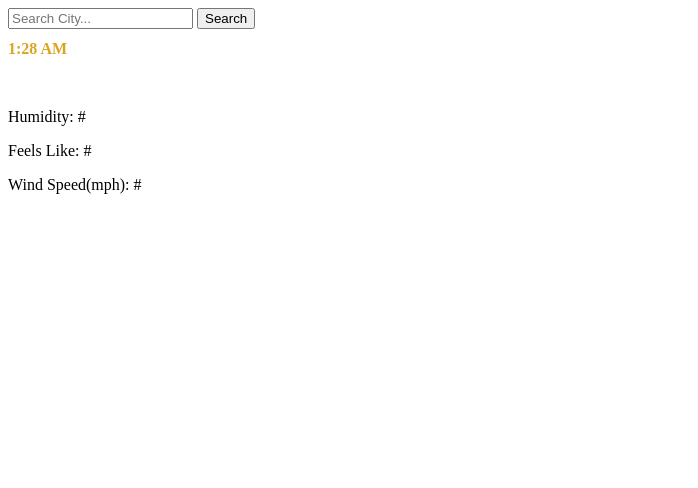
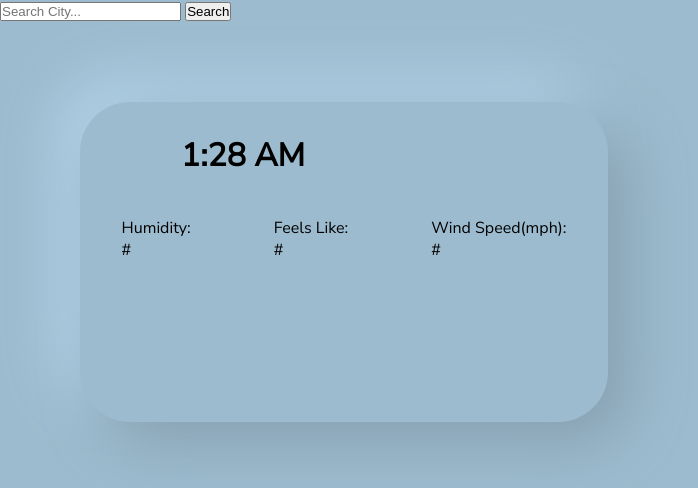
Before and after one commit to JasonGeee/weather-app, a website built with webpack: page src/template.html in a window 1280 px wide. Shown: the whole page, without its empty margins (0-698 px from the left). Built offline with nearby package versions, Linux system fonts and the light colour scheme; no server answers.

Commit message:
styled main weather card

```diff
--- a/src/index.js
+++ b/src/index.js
@@ -54,8 +54,9 @@ setInterval(() => {
     const hour = dates.getHours();
     const hour12Format = hour >= 13 ? hour - 12 : hour;
     const am_pm = hour >= 12 ? "PM" : "AM";
+    const minuteFormat = minute < 10 ? "0" + minute : minute;
 
-    time.textContent = `${hour12Format}:${minute} ${am_pm}`;
+    time.textContent = `${hour12Format}:${minuteFormat} ${am_pm}`;
 }, 1000)
 
 
@@ -69,9 +70,9 @@ function displayData(data) {
 
     city.textContent = data.location.name + ", " + data.location.region;
     // date.textContent = date_time.toDateString();
-    temperature.textContent = data.current.temp_f;
+    temperature.textContent = data.current.temp_f + "\u00B0 F";
 
-    humidity.textContent = data.current.humidity;
+    humidity.textContent = data.current.humidity + "%";
     feelsLike.textContent = data.current.feelslike_f;
     wind.textContent = data.current.wind_mph;
 
--- a/src/styles/main.scss
+++ b/src/styles/main.scss
@@ -1,7 +1,69 @@
-$font-size: 1rem;
-$font-color: lch(53 105 40);
+@import url('https://fonts.googleapis.com/css2?family=Nunito+Sans&display=swap');
+$nunito-sans: 'Nunito Sans', sans-serif;
 
-h1 {
-    font-size: 1rem;
-    color: goldenrod;
+
+$left-margin: 2.5rem;
+
+// Sky colors
+$sky-blue: #87CEEB;
+$sky-blue-shadow1: #73afc8;
+$sky-blue-shadow2: #9bedff;
+
+$partly-cloudy: #9dbbce;
+$partly-cloudy-shadow1: #859faf;
+$partly-cloudy-shadow2: #b5d7ed;
+
+$night-sky: #2e4482;
+$night-sky-shadow1: #273a6f;
+$night-sky-shadow2: #354e96;
+
+
+* {
+    margin: 0;
+    padding: 0;
+    box-sizing: border-box;
 }
+
+body {
+    background-color: $partly-cloudy;
+    font-family: $nunito-sans;
+    // color: #ebedf2;
+}
+
+.main-card {
+    display: flex;
+    flex-direction: column;
+    margin-top: 5rem;
+    margin-left: 5rem;
+    width: 33rem;
+    height: 20rem;
+    border-radius: 50px;
+    background: $partly-cloudy;
+    box-shadow:  20px 20px 60px $partly-cloudy-shadow1,
+             -20px -20px 60px $partly-cloudy-shadow2;
+}
+
+.main-top {
+    display: flex;
+    justify-content: space-around;
+    margin-top: 2rem;
+    margin-bottom: 1.5rem;
+}
+
+h1.temperature {
+    font-size: 3.5rem;
+}
+
+.main-card {
+    gap: 1rem;
+    .main-bottom {
+        display: flex;
+        justify-content: space-around;
+        align-items: center;
+
+        // margin-left: $left-margin;
+    }
+    span {
+        // margin-left: $left-margin;
+    }
+}
--- a/src/template.html
+++ b/src/template.html
@@ -25,9 +25,18 @@
             </div>
         </div>
         <div class="main-bottom">
-            <p class="humidity">Humidity: <span class="humi">#</span></p>
-            <p class="feels-like">Feels Like: <span class="feel">#</span></p>
-            <p class="wind-speed">Wind Speed(mph): <span class="wind">#</span></p>
+            <div>
+                <p class="humidity">Humidity: </p>
+                <span class="humi">#</span>
+            </div>
+            <div>
+                <p class="feels-like">Feels Like: </p>
+                <span class="feel">#</span>
+            </div>
+            <div>
+                <p class="wind-speed">Wind Speed(mph): </p>
+                <span class="wind">#</span>
+            </div>
         </div>
     </div>
 </body>
```
Also changed, not shown: dist/index.html, dist/main.a6239dbb476c92c3afd8.bundle.js.
